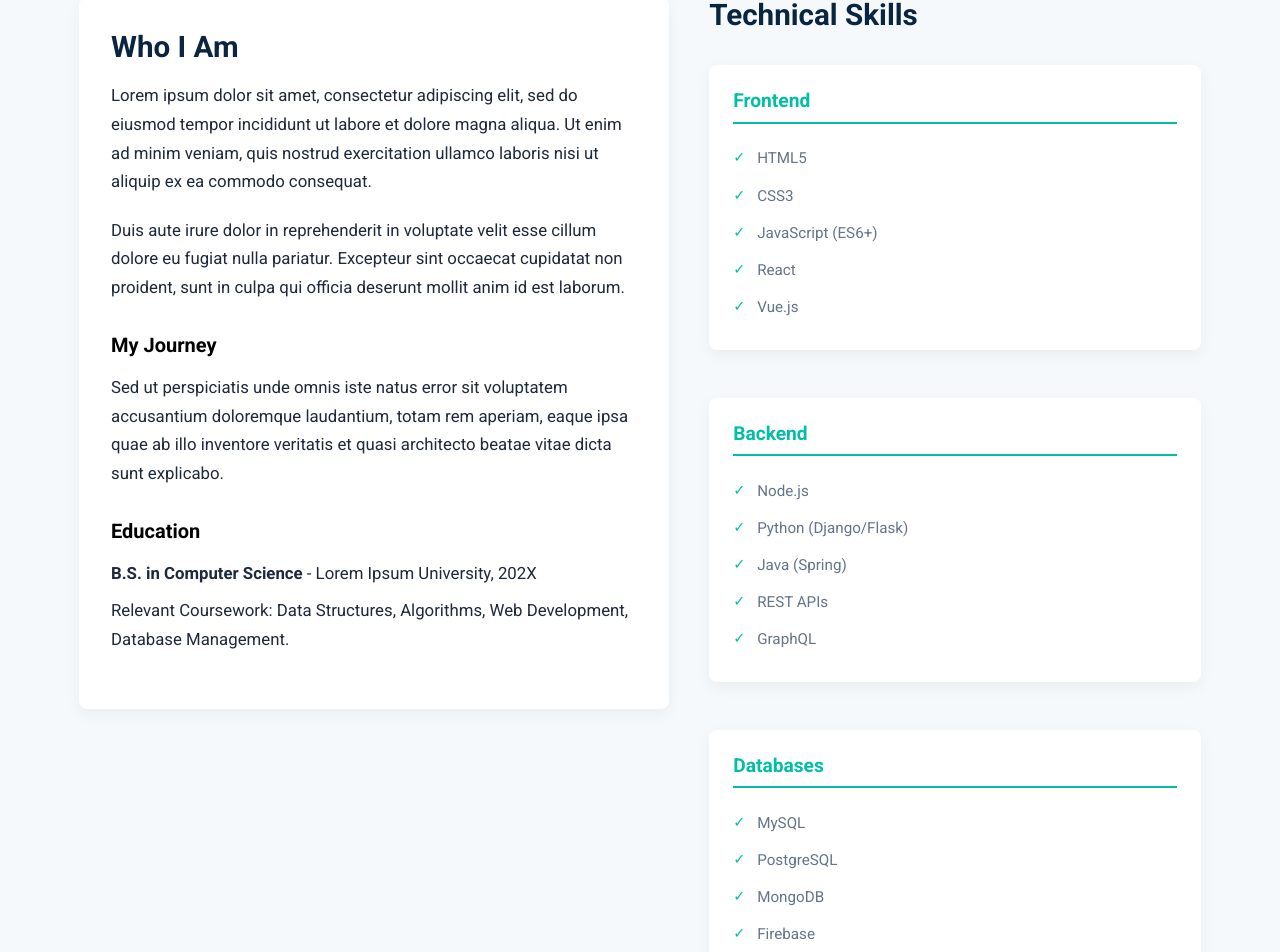
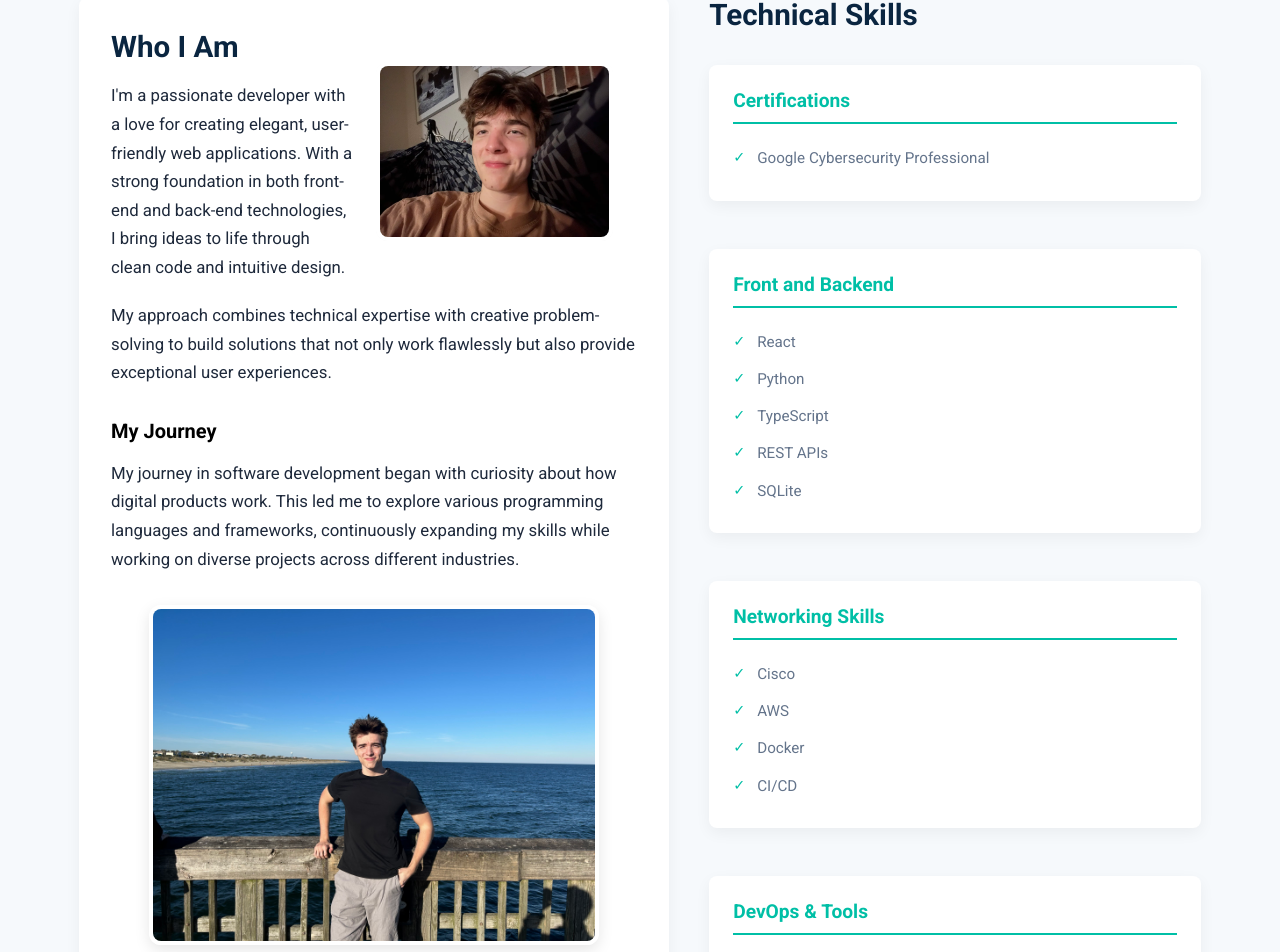
Before and after one commit to Simoon896/portfolioWebsite, a React (Vite) app: page /about in a window 1280 px wide. Shown: the part 284-1236 px from the top of the page. Built offline with nearby package versions, Linux system fonts and the light colour scheme.

Commit message:
Still working on about page, but its a start

```diff
--- a/src/components/sections/About.jsx
+++ b/src/components/sections/About.jsx
@@ -1,12 +1,14 @@
 import '../../styles/About.css';
 import { Link, useNavigate } from 'react-router-dom';
+import aboutSnap from '../../assets/aboutSnap.png';
+import aboutSnap2 from '../../assets/aboutSnap2.jpg';
 
 function About() {
   const navigate = useNavigate();
   const skills = [
-    { category: 'Frontend', items: ['HTML5', 'CSS3', 'JavaScript (ES6+)', 'React', 'Vue.js'] },
-    { category: 'Backend', items: ['Node.js', 'Python (Django/Flask)', 'Java (Spring)', 'REST APIs', 'GraphQL'] },
-    { category: 'Databases', items: ['MySQL', 'PostgreSQL', 'MongoDB', 'Firebase'] },
+    { category: 'Certifications', items: ['Google Cybersecurity Professional'] },
+    { category: 'Front and Backend', items: ['React', 'Python', 'TypeScript', 'REST APIs', 'SQLite'] },
+    { category: 'Networking Skills', items: ['Cisco', 'AWS', 'Docker', 'CI/CD'] },
     { category: 'DevOps & Tools', items: ['Git & GitHub', 'Docker', 'CI/CD', 'AWS', 'Webpack'] },
   ];
 
@@ -22,17 +24,24 @@ function About() {
             <div className="about-text">
               <div className="card p-4">
                 <h3>Who I Am</h3>
+                <div className="about-image-container">
+                  <img src={aboutSnap} alt="Profile" className="about-profile-image" />
+                </div>
                 <p>
-                  Lorem ipsum dolor sit amet, consectetur adipiscing elit, sed do eiusmod tempor incididunt ut labore et dolore magna aliqua. Ut enim ad minim veniam, quis nostrud exercitation ullamco laboris nisi ut aliquip ex ea commodo consequat.
+                  I'm a passionate developer with a love for creating elegant, user-friendly web applications. With a strong foundation in both front-end and back-end technologies, I bring ideas to life through clean code and intuitive design.
                 </p>
                 <p>
-                  Duis aute irure dolor in reprehenderit in voluptate velit esse cillum dolore eu fugiat nulla pariatur. Excepteur sint occaecat cupidatat non proident, sunt in culpa qui officia deserunt mollit anim id est laborum.
+                  My approach combines technical expertise with creative problem-solving to build solutions that not only work flawlessly but also provide exceptional user experiences.
                 </p>
 
                 <h4 className="mt-4 mb-2">My Journey</h4>
                 <p>
-                  Sed ut perspiciatis unde omnis iste natus error sit voluptatem accusantium doloremque laudantium, totam rem aperiam, eaque ipsa quae ab illo inventore veritatis et quasi architecto beatae vitae dicta sunt explicabo.
+                  My journey in software development began with curiosity about how digital products work. This led me to explore various programming languages and frameworks, continuously expanding my skills while working on diverse projects across different industries.
                 </p>
+
+                <div className="about-secondary-image">
+                  <img src={aboutSnap2} alt="Working on projects" className="about-work-image" />
+                </div>
 
                 <h4 className="mt-4 mb-2">Education</h4>
                 <p className="mb-1">
@@ -49,7 +58,6 @@ function About() {
               <div className="skills-grid">
                 {skills.map((skillGroup, index) => (
                   <div key={index} className="skill-card card">
-                    {/* Removed icon for a cleaner look */}
                     <h4>{skillGroup.category}</h4>
                     <ul className="skill-list">
                       {skillGroup.items.map((skill, i) => (
--- a/src/pages/CatalogrProjectDetails.jsx
+++ b/src/pages/CatalogrProjectDetails.jsx
@@ -15,8 +15,6 @@ function CatalogrProjectDetails() {
       </header>
 
       <section className="project-image-section">
-        {/* For Catalogr, we'll use a single, slightly larger image by default.
-            If you want two images side-by-side like LinkSniffer, we can adjust. */}
         <img src={catalogrSnap} alt="Catalogr Application Snapshot" className="project-main-image catalogr-main-image" />
       </section>
 
@@ -44,10 +42,10 @@ function CatalogrProjectDetails() {
         <h2>Technologies Used</h2>
         <div className="tech-icons">
           <span className="tech-tag">React Native</span>
-          <span className="tech-tag">JavaScript (ES6+)</span>
-          <span className="tech-tag">Firebase (Firestore/Auth)</span>
-          <span className="tech-tag">SQLite (Local Storage)</span>
+          <span className="tech-tag">TypeScript</span>
+          <span className="tech-tag">SQLite</span>
           <span className="tech-tag">Expo</span>
+          <span className="tech-tag">Appwrite</span>
           {/* Add other relevant technologies if any */}
         </div>
       </section>
@@ -55,14 +53,14 @@ function CatalogrProjectDetails() {
       <section className="project-challenges card-style-section">
         <h2>Challenges & Solutions</h2>
         <p>
-          Integrating both cloud-based (Firebase) and local (SQLite) persistence seamlessly while ensuring data synchronization and offline capabilities was a primary challenge. This required careful planning of the data model and conflict resolution strategies. Implementing a robust warranty notification system that works reliably across different device states also posed an interesting technical hurdle.
+         PRODUCT CHALLENGES
         </p>
       </section>
 
       <section className="project-learnings card-style-section">
         <h2>What I Learned</h2>
         <p>
-          Building Catalogr significantly deepened my expertise in mobile application development with React Native and Expo. I gained extensive experience with state management in larger applications, integrating third-party services like Firebase, and managing local databases with SQLite. It also provided valuable lessons in UI/UX design for mobile platforms, especially concerning intuitive navigation and theme management.
+          Building Catalogr significantly deepened my expertise in mobile application development with React Native and Expo. I gained extensive experience with state management in larger applications, integrating third-party services like Appwrite, and managing local databases with SQLite. It also provided valuable lessons in UI/UX design for mobile platforms, especially concerning intuitive navigation and theme management.
         </p>
       </section>
 
--- a/src/styles/About.css
+++ b/src/styles/About.css
@@ -28,6 +28,62 @@
 
 .about-text {
   color: var(--text);
+}
+
+/* About image styling */
+.about-image-container {
+  float: right;
+  margin: 2rem 1.5rem 1rem 1.5rem;
+  width: 45%;
+  max-width: 280px;
+  overflow: hidden;
+  border-radius: 12px;
+}
+
+.about-profile-image {
+  width: 100%;
+  height: auto;
+  border-radius: 12px;
+  box-shadow: 0 5px 15px rgba(0, 0, 0, 0.1);
+  transition: transform 0.5s ease;
+  border: 4px solid white;
+}
+
+.about-profile-image:hover {
+  transform: scale(1.02);
+}
+
+.about-secondary-image {
+  display: flex;
+  justify-content: center;
+  margin: 2rem 0;
+  position: relative;
+}
+
+.about-secondary-image::before {
+  content: '';
+  position: absolute;
+  top: -10px;
+  bottom: -10px;
+  left: -10px;
+  right: -10px;
+  background: rgba(var(--primary-rgb, 0, 123, 255), 0.05);
+  border-radius: 12px;
+  z-index: -1;
+}
+
+.about-work-image {
+  width: 100%;
+  max-width: 450px;
+  height: auto;
+  border-radius: 12px;
+  box-shadow: 0 5px 15px rgba(0, 0, 0, 0.1);
+  transition: transform 0.5s ease;
+  border: 4px solid white;
+}
+
+.about-work-image:hover {
+  transform: scale(1.02);
 }
 
 .about-text .card h3, .skills-container h3 {
@@ -188,6 +244,16 @@
   .skills-container h3 {
     text-align: center;
   }
+  .about-image-container {
+    float: none;
+    margin: 0 auto 1.5rem;
+    width: 60%;
+    max-width: 300px;
+  }
+  .about-profile-image,
+  .about-work-image {
+    margin: 0 auto;
+  }
 }
 
 @media (max-width: 768px) {
@@ -218,4 +284,8 @@
   .cta-container .btn:last-child{
     margin-bottom: 0;
   }
+  .about-image-container {
+    width: 80%;
+    max-width: 280px;
+  }
 }
```
Also changed, not shown: src/assets/aboutSnap.png (added), src/assets/aboutSnap2.jpg (added).
